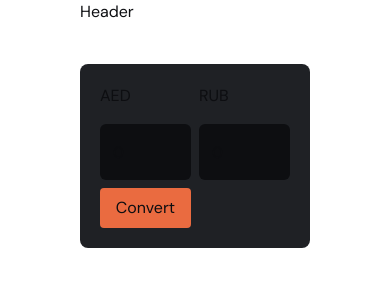
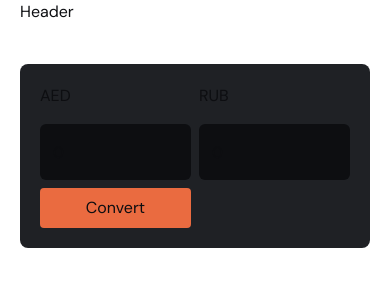
Before and after one commit to Airat-vagapov/currency-checker, a Next.js app: page / in a window 390 px wide. Shown: the top 300 px of the page. Built offline with nearby package versions, Linux system fonts and the light colour scheme.

Commit message:
styles fix

```diff
--- a/src/ui/Container/Container.tsx
+++ b/src/ui/Container/Container.tsx
@@ -1,7 +1,7 @@
 const Container = ({ children }: { children: React.ReactNode }) => {
     return (
         <>
-            <div className="max-w-7xl px-20 mx-auto">{children}</div>
+            <div className="max-w-7xl px-5 md:px-20 mx-auto">{children}</div>
         </>
     );
 };
```
